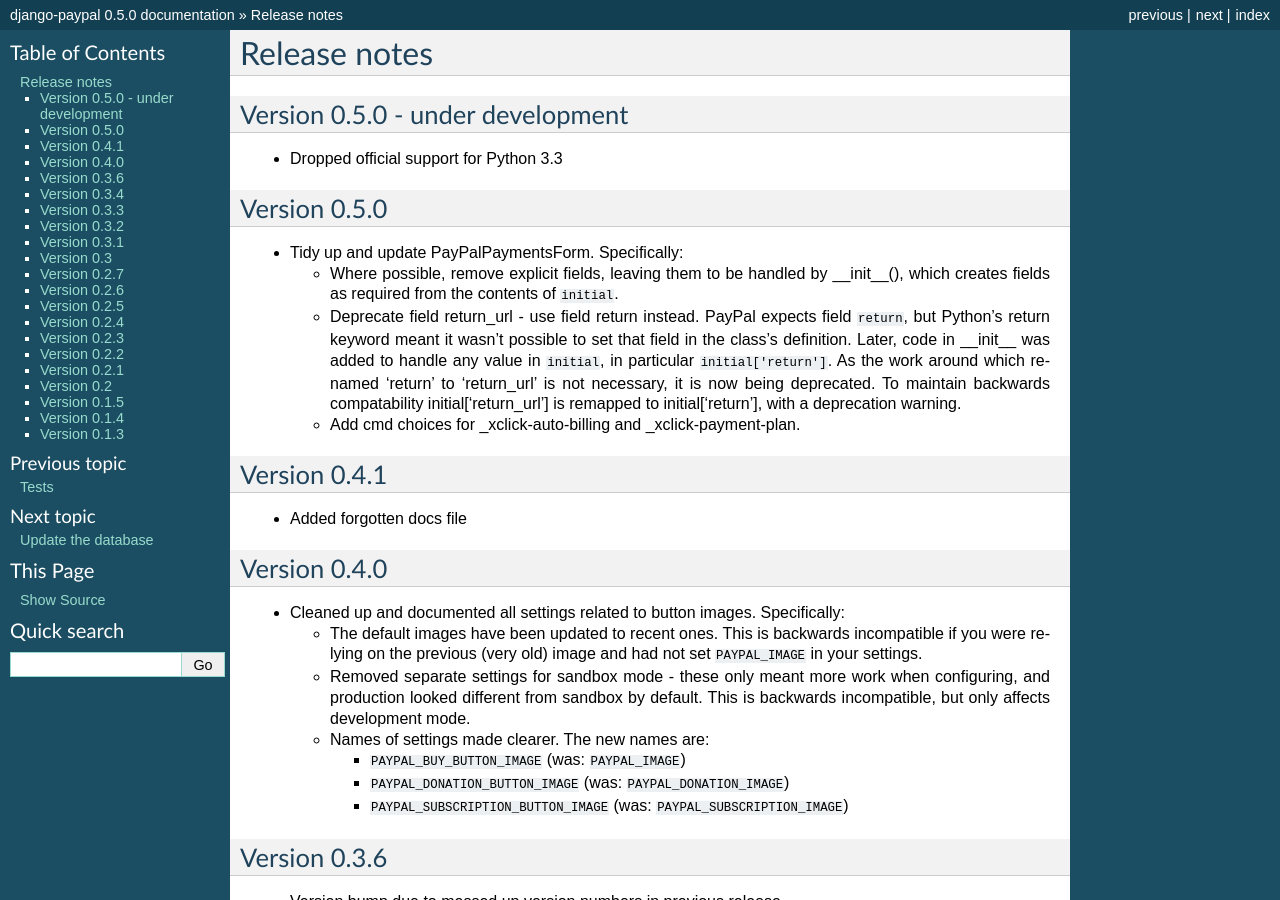
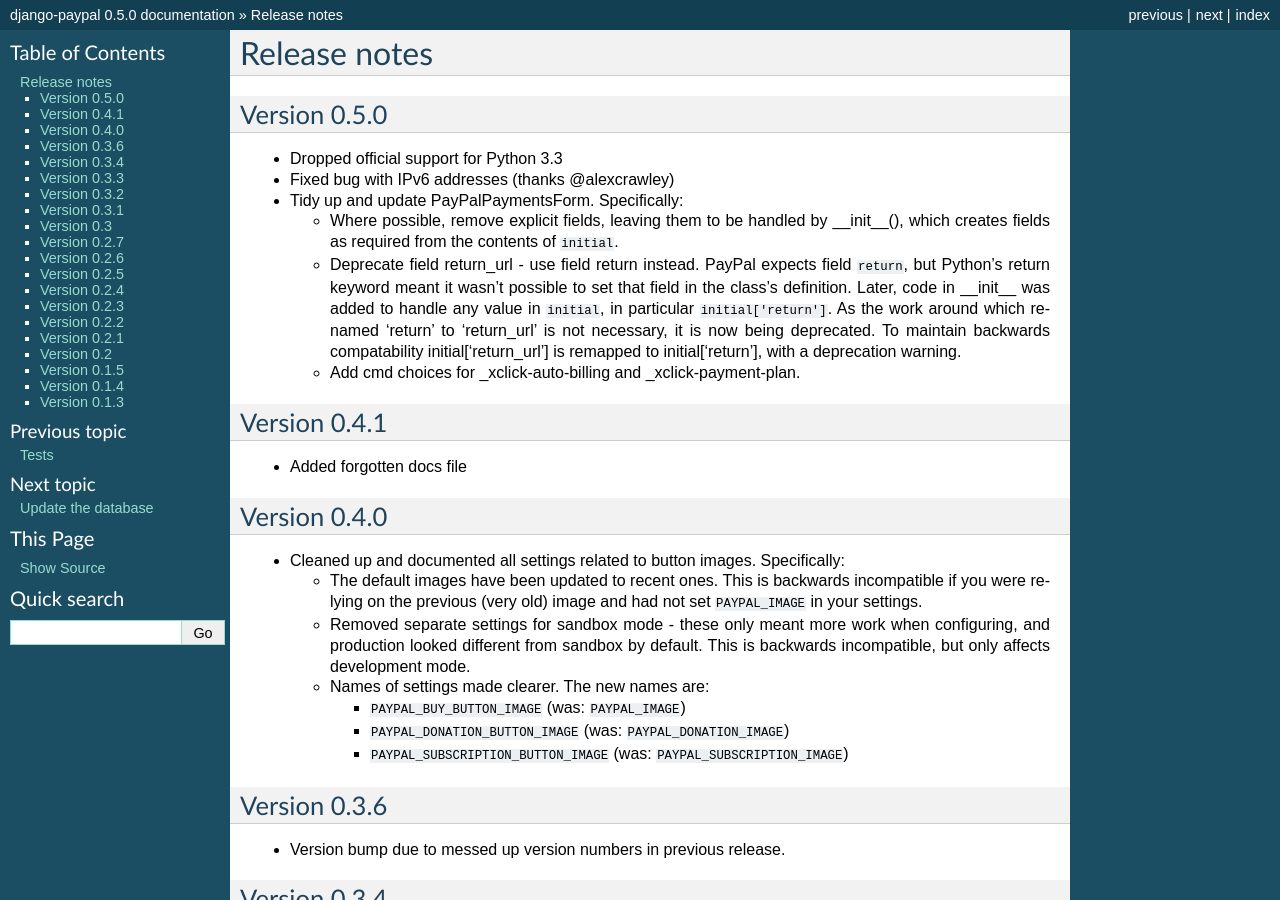
Before and after one commit to spookylukey/django-paypal, a Sphinx documentation site: the page built from docs/release_notes.rst, in a window 1280 px wide and 900 px high. Built offline with Sphinx 7.4.7, drawn with Linux system fonts in a browser that asks for light colours.

Commit message:
Sorted out release notes

```diff
--- a/docs/release_notes.rst
+++ b/docs/release_notes.rst
@@ -2,14 +2,12 @@
  Release notes
 ===============
 
-Version 0.5.0 - under development
----------------------------------
+Version 0.5.0
+-------------
 
 * Dropped official support for Python 3.3
 
-
-Version 0.5.0
--------------
+* Fixed bug with IPv6 addresses (thanks @alexcrawley)
 
 * Tidy up and update PayPalPaymentsForm. Specifically:
 
```
